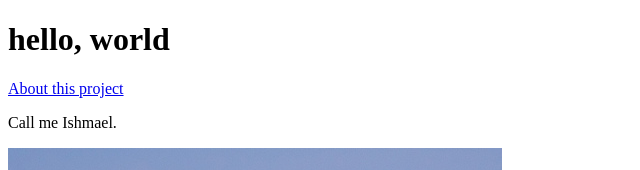
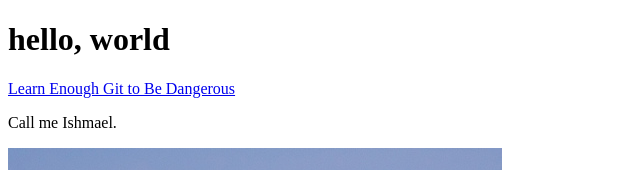
Before and after one commit to AnnekeL/website, a plain HTML site: page index.html in a window 1280 px wide. Shown: the top 170 px of the page, without its empty margins (0-640 px from the left). Drawn offline with Linux system fonts and the light colour scheme.

Commit message:
Adapt links to tutorial title

```diff
--- a/index.html
+++ b/index.html
@@ -5,7 +5,7 @@
   </head>
   <body>
     <h1>hello, world</h1>
-    <a href="about.html">About this project</a>
+    <a href="https://www.learnenough.com/git-tutorial">Learn Enough Git to Be Dangerous</a>
 <p>Call me Ishmael.</p>
     <img src="images/breaching_whale.jpg"
   </body>
```
